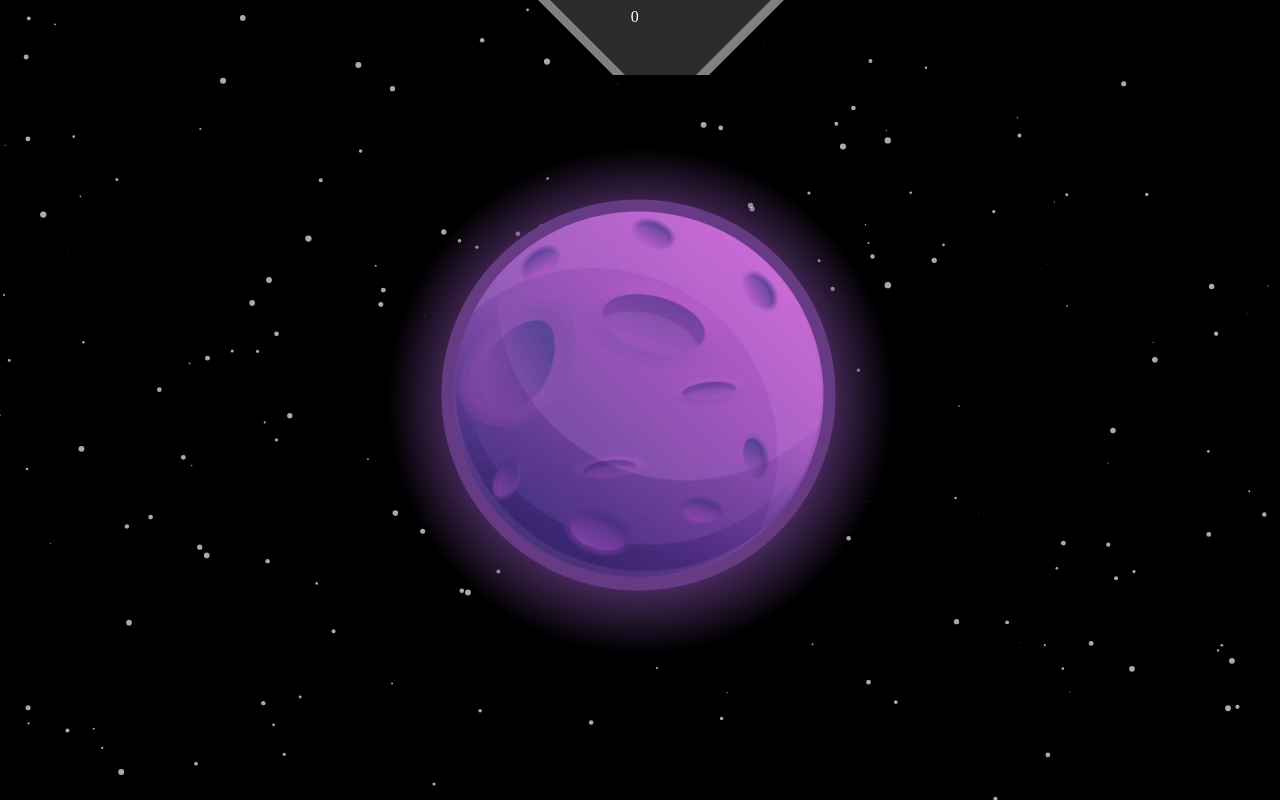
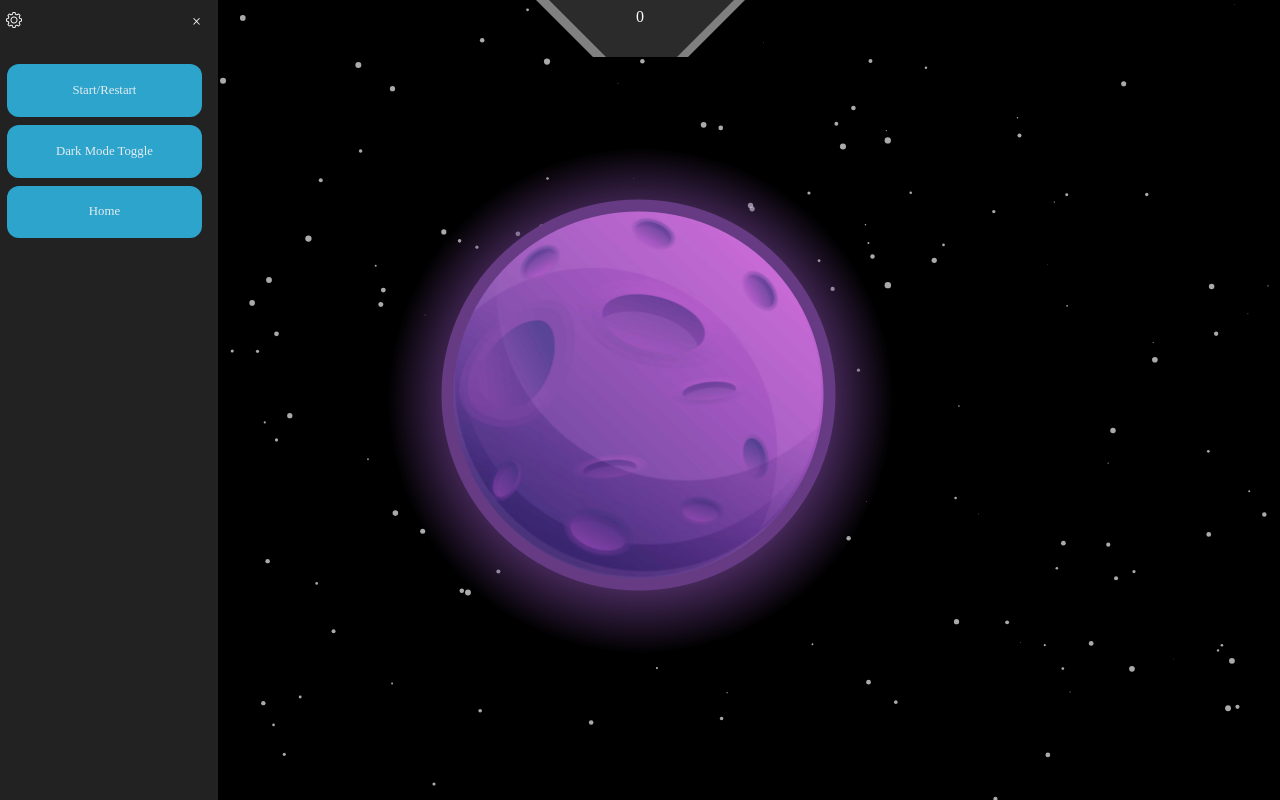
Before and after one commit to Gabriel-Leathem/Black-Hole, a plain HTML site: page index.html in a window 1280 px wide. Drawn offline with Linux system fonts and the light colour scheme.

Commit message:
Version 0.1.1
Slow addition to overall functionality

```diff
--- a/index.html
+++ b/index.html
@@ -7,38 +7,27 @@
     <link rel="stylesheet" href="styles.css">
     <link rel="stylesheet" href="./src/stylesheets/webpage-state-gameplay.css">
     <link rel="stylesheet" href="./src/stylesheets/custom-cursor.css">
+    <link rel="stylesheet" href="./src/stylesheets/webpage-state-always.css">
+    <link rel="shortcut icon" href="./src/images/black-hole-tab-icon.ico">
 	<title>Black Hole</title>
 </head>
 <body>
 
-	<div id="uranium-text">
-		<p></p>
+	<div id="uranium-text"></div>
+
+	<div id="settings-cog">
+		<img src="./src/images/cog.png" onclick="openNav('sidenav-left')" class="buttons" id="settings"></img>
 	</div>
-
-	<!-- <div id="settings-cog">
-		<img src="./src/images/cog.png" onclick="openNav('sidenav-left')" class="buttons" id="settings"></img>
-	</div> -->
 
 	<div id="trapezoid-uranium-count-container"></div>
 	<div id="trapezoid-uranium-count-container-2"></div>
 
-	 <!-- <div id="sidenav-left" class="sidenav">
+	 <div id="sidenav-left" class="sidenav">
         <span onclick="closeNav('sidenav-left')" class="buttons" id="close-settings">&times;</span>
-        <p id="gravity-text">Gravity: 100</p>
-        <input type="range" class="slider" id="gravity" min="0" max="100" value="100">
-        <p id="iterations-text">Iterations: 2</p>
-        <input type="range" class="slider" id="iterations" min="0" max="32" value="2">
-        <p id="wind-text">Wind: 0</p>
-        <input type="range" class="slider" id="wind" min="-100" max="100" value="0">
-        <p id="friction-text">Friction: 99</p>
-        <input type="range" class="slider" id="friction" min="0" max="100" value="99">
-        <p id="ballCount-text">Balls: 10</p>
-        <input type="range" class="slider" id="ballCount" min="1" max="100" value="10">
-        <div class="footer"></div>
         <button class="settings-button" id="start-restart">Start/Restart</button>
         <button class="settings-button" id="dark-mode">Dark Mode Toggle</button>
         <button class="settings-button" id="home-button">Home</button>
-    </div> -->
+    </div>
 
 	<canvas id="myCanvas"></canvas>
 	<img id="planet" src="./src/images/planet.png">
--- a/src/scripts/planetClicker.js
+++ b/src/scripts/planetClicker.js
@@ -8,6 +8,7 @@ class PlanetClicker {
 		document.getElementById("planet").addEventListener("click", function(event) {
 			that.isLeftButtonDown = true;
 			that.uranium += that.clickValue;
+			// that.clickValue = 1000000;
 		});
 	}
 }
--- a/src/scripts/sidenav.js
+++ b/src/scripts/sidenav.js
@@ -1,35 +1,7 @@
-// document.getElementById("ballCount").addEventListener("input", function(event) {
-// 	ballCount = parseInt(this.value);
-// 	document.getElementById("ballCount-text").textContent = "Balls: " + parseInt(this.value);
-// });
-// document.getElementById("gravity").addEventListener("input", function(event) {
-// 	gravity = parseInt(this.value) / 100;
-// 	document.getElementById("gravity-text").textContent = "Gravity: " + parseInt(this.value) + "%";
-// });
-// document.getElementById("wind").addEventListener("input", function(event) {
-// 	wind = parseInt(this.value) / 100;
-// 	document.getElementById("wind-text").textContent = "Wind: " + parseInt(this.value) + "%";
-// });
-// document.getElementById("iterations").addEventListener("input", function(event) {
-// 	iterations = parseInt(this.value);
-// 	document.getElementById("iterations-text").textContent = "iterations: " + parseInt(this.value);
-// });
-// document.getElementById("friction").addEventListener("input", function(event) {
-// 	friction = parseInt(this.value) / 100;
-// 	document.getElementById("friction-text").textContent = "Friction: " + parseInt(this.value) + "%";
-// });
-// let sliders = document.getElementsByClassName("slider");
-// for (let i = 0; i < sliders.length; i++) {
-// 	sliders[i].addEventListener("input", function() {
-// 		this.style.background = "linear-gradient(to right, #FF1D00 0%, #FF1D00 " + map(this.value, this.min, this.max, 0, 100) + "%, #7F0E00 " + map(this.value, this.min, this.max, 0, 100) + "%, #7F0E00 100%)";
-// 	});
-// 	sliders[i].dispatchEvent(new CustomEvent("input"));
-// }
-
 function openNav(sidenav) {
-	document.getElementById(sidenav).style.width = "20vw";
+	document.getElementById(sidenav).style.width = "17vw";
 }
 
 function closeNav(sidenav) {
-	document.getElementById(sidenav).style.width = "0";
+	document.getElementById(sidenav).style.width = "0vw";
 }
--- a/src/scripts/structure.js
+++ b/src/scripts/structure.js
@@ -9,7 +9,7 @@ class Structure {
 
 	cost() {
 		return this.initialCost * this.costMultiplier;
-		this.costMultiplier
+		this.costMultiplier;
 	}
 
 	buy(amount) {
@@ -20,3 +20,9 @@ class Structure {
 function costMultiplier(x) {
   	return Math.pow(x, 2)
 }
+
+class autoClicker extends Structure {
+	constructor(name, initialCost, uraniumPerSecond) {
+	super(name, initialCost, uraniumPerSecond);
+	}
+}
--- a/src/stylesheets/custom-cursor.css
+++ b/src/stylesheets/custom-cursor.css
@@ -1,7 +1,7 @@
 body {
-cursor: url(./src/images/custom-cursor.png) 10 2, auto;
+cursor: url("../../src/images/custom-cursor.png") 10 2, auto;
 }
 
 body:active {
-       cursor: url(./src/images/cursor-click.png) 10 2, auto;
+       cursor: url("../../src/images/cursor-click.png") 10 2, auto;
 }
--- a/src/stylesheets/webpage-state-always.css
+++ b/src/stylesheets/webpage-state-always.css
@@ -0,0 +1,15 @@
+* {
+-webkit-user-select: none;
+    -khtml-user-select: none;
+    -moz-user-select: none;
+    -o-user-select: none;
+    -ms-user-select: none;
+    user-select: none;
+
+    -webkit-user-drag: none;
+    -khtml-user-drag: none;
+    -moz-user-drag: none;
+    -o-user-drag: none;
+    -ms-user-drag: none;
+    user-drag: none;
+}
--- a/src/stylesheets/webpage-state-gameplay.css
+++ b/src/stylesheets/webpage-state-gameplay.css
@@ -1,34 +1,37 @@
 #uranium-text {
-	margin-top: 1vh;
-	margin-left: 49.28vw;
-	position: absolute;
-	color: white;
-	z-index: 100;
+    margin-top: 1vh;
+    width: 100vw;
+    position: absolute;
+    top: 0;
+    left: 0;
+    color: white;
+    z-index: 100;
+    text-align: center;
 }
 
 #trapezoid-uranium-count-container {
 	position: absolute;
-	border-top: 100px solid #2b2b2b;
-    border-left: 50px solid transparent;
-    border-right: 50px solid transparent;
-    border-width: 75px;
+    border-top: 2vw solid #2b2b2b;
+    border-left: 2.5vw solid transparent;
+    border-right: 2.5vw solid transparent;
+    border-width: 4.5vw;
     height: 0;
     width: 5.5vw;
     top: 0;
-    left: 43vw;
+    left: 42.9vw;
     z-index: 50;
 }
 
 #trapezoid-uranium-count-container-2 {
 	position: absolute;
-	border-top: 100px solid grey;
-    border-left: 50px solid transparent;
-    border-right: 50px solid transparent;
-    border-width: 75px;
+    border-top: 2vw solid grey;
+    border-left: 2.5vw solid transparent;
+    border-right: 2.5vw solid transparent;
+    border-width: 4.5vw;
     height: 0;
-    width: 7.5vw;
+    width: 7.4vw;
     top: 0;
-    left: 42vw;
+    left: 41.9vw;
     z-index: 40;
 }
 
@@ -44,7 +47,7 @@
   	transform: translate(-50%, -50%);
 }
 
-/*.slider::-webkit-slider-thumb {
+.slider::-webkit-slider-thumb {
     -webkit-appearance: none;
     width: 4vw;
     height: 1vw;
@@ -56,19 +59,19 @@
     position: relative;
     top: -1vh;
     transition: background 0.2s ease, border-color 0.2s ease, box-shadow 0.1s ease;
-}*/
+}
 
-/*.slider::-webkit-slider-thumb:hover {
-*/    /*background: #FD67AE;*/
-/*    border-color: #C71E23;
+.slider::-webkit-slider-thumb:hover {
+    background: #FD67AE;
+    border-color: #C71E23;
     box-shadow: -3px -3px 6px #BA1C21, 3px -3px 6px #BA1C21, 3px 3px 6px #BA1C21, -3px 3px 6px #BA1C21;
-}*/
+}
 
-/*.slider::-webkit-slider-thumb:hover:active {
+.slider::-webkit-slider-thumb:hover:active {
     background: #C71E23;
-}*/
+}
 
-/*.slider {
+.slider {
     -webkit-appearance: none;
     width: 90%;
     margin-left: 5%;
@@ -76,11 +79,11 @@
     height: 0.4vh;
     border-radius: 2.5vh;
     background: linear-gradient(to right, #BA1C21 0%, #BA1C21 100%);
-}*/
+}
 
-/*#sidenav-left {
+#sidenav-left {
   height: 100%;
-  width: 0;
+  width: 17vw;
   position: fixed;
   z-index: 1;
   top: 0;
@@ -89,41 +92,40 @@
   overflow-x: hidden;
   padding-top: 60px;
   transition: 0.5s;
-}*/
+}
 
-/*.sidenav .closebtn {
+.sidenav .closebtn {
   position: absolute;
   top: 0;
   right: 25px;
   font-size: 36px;
   margin-left: 50px;
-}*/
+}
 
-/*@media screen and (max-height: 450px) {
+@media screen and (max-height: 450px) {
   .sidenav {padding-top: 15px;}
   .sidenav a {font-size: 18px;}
-}*/
+}
 
-/*.buttons {
+.buttons {
     box-sizing: border-box;
     float: left;
     margin: 0;
     color: #fff;
-    height: 6vh;
+    height: 2vh;
     padding-left: 3vw;
     padding-right: 3vw;
     padding-top: 1.5vh;
     padding-bottom: 1vh;
-    background-color: #222;
     z-index: 100;
-}*/
+}
 
 
-/*.settings-button {
+.settings-button {
     box-sizing: border-box;
     width: 90%;
     outline: none;
-    margin-left: 5%;
+    margin-left: 3%;
     border-radius: 1.5vh;
     background: #2ca4cc;
     background-size: 25vw;
@@ -136,22 +138,23 @@
     margin-bottom: 0.5vh;
     height: calc(5vh + 1em);
     transition: background 0.2s;
-}*/
+}
 
-/*#settings {
-    padding-left: 1vw;
-    padding-top: 2vh;
-}*/
+#settings {
+    padding: 0;
+}
 
-/*#close-settings {
-    margin left: 0;
-    padding-left: 18vw;
+#close-settings {
+    position: absolute;
+    margin-left: 0;
+    padding-left: 15vw;
     padding-right: 0;
-}*/
+    top: 0.1vh;
+}
 
-/*#settings-cog {
+#settings-cog {
     position: absolute;
-    top: 0;
-    left: 0;
+    top: 1.45vh;
+    left: 0.5vw;
     z-index: 100;
-}*/
+}
```
Also changed, not shown: src/images/auto-clicker.png (added), src/images/black-hole-tab-icon.ico (added), src/images/mining-drill.png (added), src/images/nuclear-power-station.png (added), src/images/uranium.png (added).
